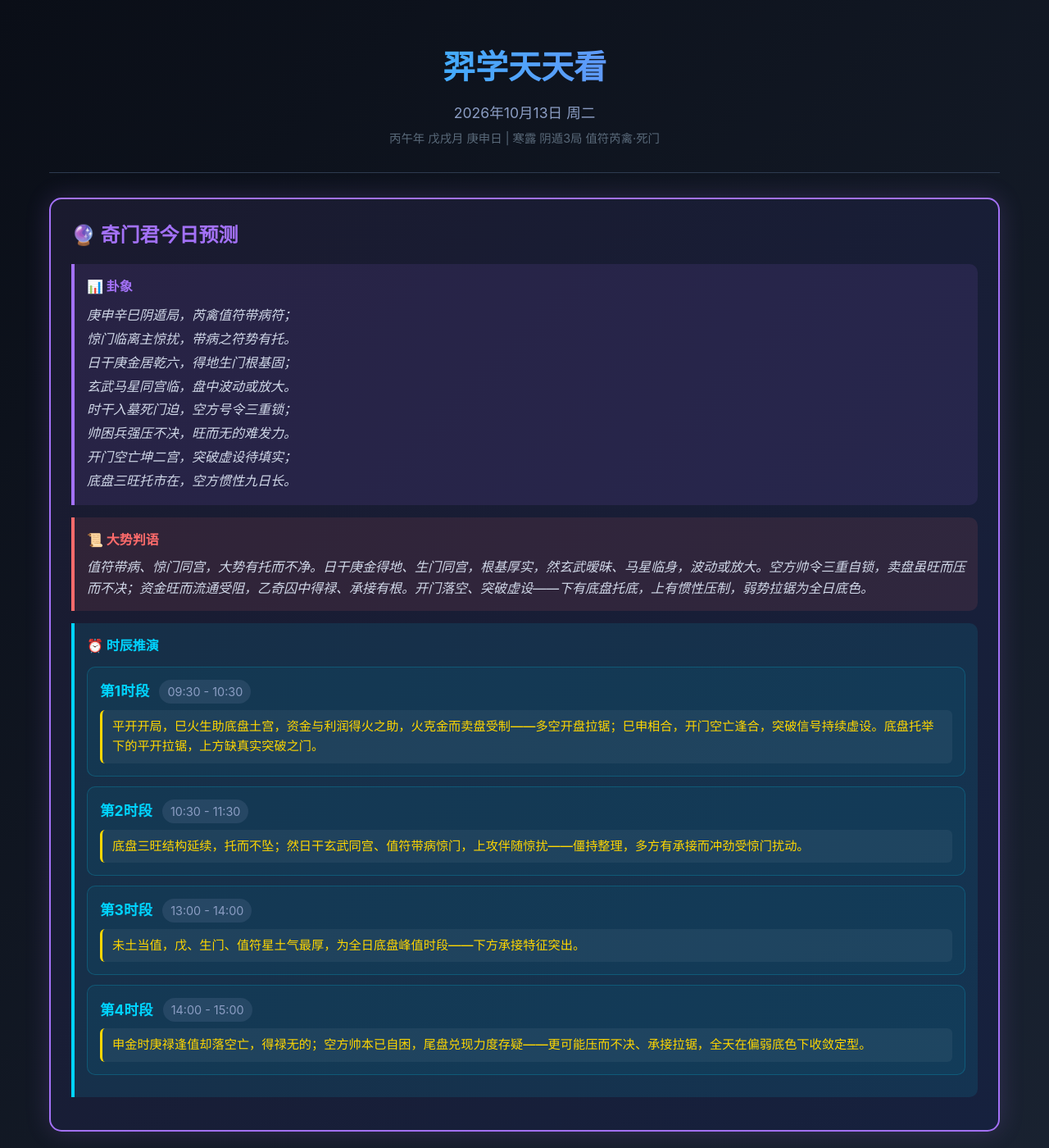
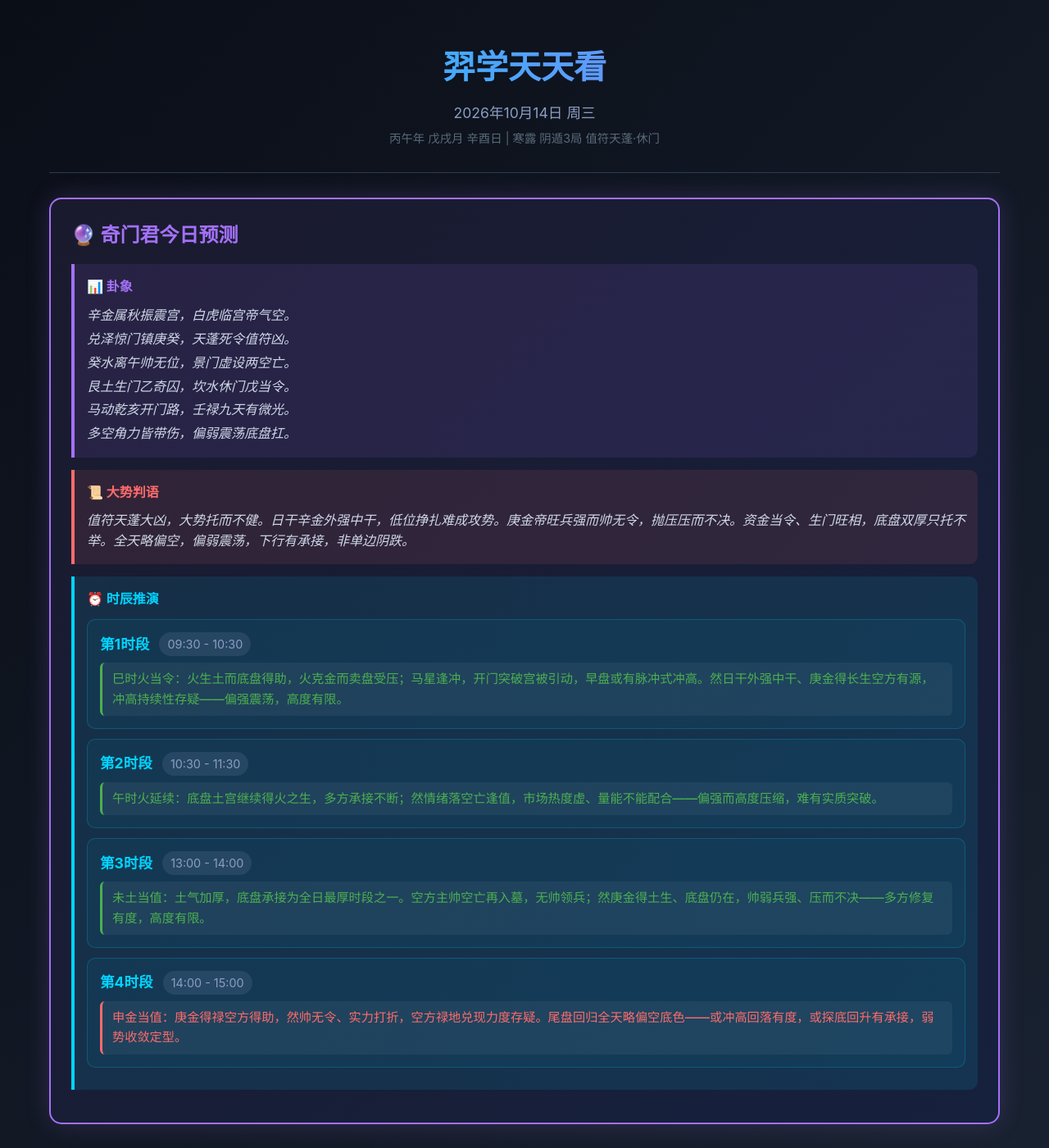
Before and after one commit to xiaoyi0319a/yixue-dashboard, a Jekyll site: the page index.html, which Jekyll copies as it is, in a window 1280 px wide and 1400 px high. Shown: the whole window at 82% size. Built offline with Jekyll 4.4.1, drawn with Linux system fonts in a browser that asks for light colours; comment, search, counter and statistics services are not loaded; some of the changed text lies outside the part shown.

Commit message:
每日更新 2026-10-14：奇门预测（阴遁3局·略偏空·多空皆伤，四时段3强1弱收敛）

```diff
--- a/index.html
+++ b/index.html
@@ -4,12 +4,12 @@
     <meta charset="UTF-8">
     <meta name="viewport" content="width=device-width, initial-scale=1.0">
     <meta http-equiv="Cache-Control" content="no-cache, no-store, must-revalidate">
-    <meta property="og:title" content="羿学天天看 | 2026-10-13">
-    <meta property="og:description" content="🔮 阴遁3局·略偏空·压而不决（空方帅困兵强 vs 底盘三旺）| 📈📰 方向整理已暂停（09-27指令），数据截至09-24">
+    <meta property="og:title" content="羿学天天看 | 2026-10-14">
+    <meta property="og:description" content="🔮 阴遁3局·略偏空·多空皆伤（卖方兵强无帅 vs 底盘双厚只托不举）| 📈📰 方向整理已暂停（09-27指令），数据截至09-24">
     <meta property="og:type" content="website">
     <meta property="og:url" content="https://xiaoyi0319a.github.io/yixue-dashboard/">
     <meta name="twitter:card" content="summary_large_image">
-    <title>羿学天天看 | 2026-10-13</title>
+    <title>羿学天天看 | 2026-10-14</title>
     <link rel="stylesheet" href="css/style.css">
     <script async src="https://busuanzi.ibruce.info/busuanzi/2.3/busuanzi.pure.mini.js"></script>
 </head>
@@ -17,18 +17,18 @@
     <div class="container">
         <div class="header">
             <h1>羿学天天看</h1>
-            <div class="date">2026年10月13日 周二</div>
-            <div class="ganzhi">丙午年 戊戌月 庚申日 | 寒露 阴遁3局 值符芮禽·死门</div>
+            <div class="date">2026年10月14日 周三</div>
+            <div class="ganzhi">丙午年 戊戌月 辛酉日 | 寒露 阴遁3局 值符天蓬·休门</div>
         </div>
         <div class="qimen-section">
             <h2>🔮 奇门君今日预测</h2>
             <div class="qimen-hexagram">
                 <h4>📊 卦象</h4>
-                <p>庚申辛巳阴遁局，芮禽值符带病符；<br>惊门临离主惊扰，带病之符势有托。<br>日干庚金居乾六，得地生门根基固；<br>玄武马星同宫临，盘中波动或放大。<br>时干入墓死门迫，空方号令三重锁；<br>帅困兵强压不决，旺而无的难发力。<br>开门空亡坤二宫，突破虚设待填实；<br>底盘三旺托市在，空方惯性九日长。</p>
+                <p>辛金属秋振震宫，白虎临宫帝气空。<br>兑泽惊门镇庚癸，天蓬死令值符凶。<br>癸水离午帅无位，景门虚设两空亡。<br>艮土生门乙奇囚，坎水休门戊当令。<br>马动乾亥开门路，壬禄九天有微光。<br>多空角力皆带伤，偏弱震荡底盘扛。</p>
             </div>
             <div class="qimen-verdict">
                 <h4>📜 大势判语</h4>
-                <p><i>值符带病、惊门同宫，大势有托而不净。日干庚金得地、生门同宫，根基厚实，然玄武暧昧、马星临身，波动或放大。空方帅令三重自锁，卖盘虽旺而压而不决；资金旺而流通受阻，乙奇囚中得禄、承接有根。开门落空、突破虚设——下有底盘托底，上有惯性压制，弱势拉锯为全日底色。</i></p>
+                <p><i>值符天蓬大凶，大势托而不健。日干辛金外强中干，低位挣扎难成攻势。庚金帝旺兵强而帅无令，抛压压而不决。资金当令、生门旺相，底盘双厚只托不举。全天略偏空，偏弱震荡，下行有承接，非单边阴跌。</i></p>
             </div>
             <div class="qimen-time">
                 <h4>⏰ 时辰推演</h4>
@@ -37,33 +37,33 @@
                         <span class="time-name">第1时段</span>
                         <span class="time-range">09:30 - 10:30</span>
                     </div>
-                    <div class="time-verdict neutral">平开开局，巳火生助底盘土宫，资金与利润得火之助，火克金而卖盘受制——多空开盘拉锯；巳申相合，开门空亡逢合，突破信号持续虚设。底盘托举下的平开拉锯，上方缺真实突破之门。</div>
+                    <div class="time-verdict up">巳时火当令：火生土而底盘得助，火克金而卖盘受压；马星逢冲，开门突破宫被引动，早盘或有脉冲式冲高。然日干外强中干、庚金得长生空方有源，冲高持续性存疑——偏强震荡，高度有限。</div>
                 </div>
                 <div class="time-slot">
                     <div class="time-header">
                         <span class="time-name">第2时段</span>
                         <span class="time-range">10:30 - 11:30</span>
                     </div>
-                    <div class="time-verdict neutral">底盘三旺结构延续，托而不坠；然日干玄武同宫、值符带病惊门，上攻伴随惊扰——僵持整理，多方有承接而冲劲受惊门扰动。</div>
+                    <div class="time-verdict up">午时火延续：底盘土宫继续得火之生，多方承接不断；然情绪落空亡逢值，市场热度虚、量能不能配合——偏强而高度压缩，难有实质突破。</div>
                 </div>
                 <div class="time-slot">
                     <div class="time-header">
                         <span class="time-name">第3时段</span>
                         <span class="time-range">13:00 - 14:00</span>
                     </div>
-                    <div class="time-verdict neutral">未土当值，戊、生门、值符星土气最厚，为全日底盘峰值时段——下方承接特征突出。</div>
+                    <div class="time-verdict up">未土当值：土气加厚，底盘承接为全日最厚时段之一。空方主帅空亡再入墓，无帅领兵；然庚金得土生、底盘仍在，帅弱兵强、压而不决——多方修复有度，高度有限。</div>
                 </div>
                 <div class="time-slot">
                     <div class="time-header">
                         <span class="time-name">第4时段</span>
                         <span class="time-range">14:00 - 15:00</span>
                     </div>
-                    <div class="time-verdict neutral">申金时庚禄逢值却落空亡，得禄无的；空方帅本已自困，尾盘兑现力度存疑——更可能压而不决、承接拉锯，全天在偏弱底色下收敛定型。</div>
+                    <div class="time-verdict down">申金当值：庚金得禄空方得助，然帅无令、实力打折，空方禄地兑现力度存疑。尾盘回归全天略偏空底色——或冲高回落有度，或探底回升有承接，弱势收敛定型。</div>
                 </div>
             </div>
         </div>
         <div class="footer">
-            <p>📅 更新于 2026-10-13 08:04 | 数据来源：同花顺/iFinD/东方财富</p>
+            <p>📅 更新于 2026-10-14 08:05 | 数据来源：同花顺/iFinD/东方财富</p>
             <p>⚠️ 本页面仅为信息整理，不构成投资建议。股市有风险，投资需谨慎。</p>
             <p>🔮 奇门预测基于传统术数，仅供娱乐参考，请勿作为交易依据。</p>
             <p>📊 访问统计：<span id="busuanzi_container_site_pv">本站总访问量 <span id="busuanzi_value_site_pv"></span> 次</span> | <span id="busuanzi_container_site_uv">访客数 <span id="busuanzi_value_site_uv"></span> 人</span></p>
```
